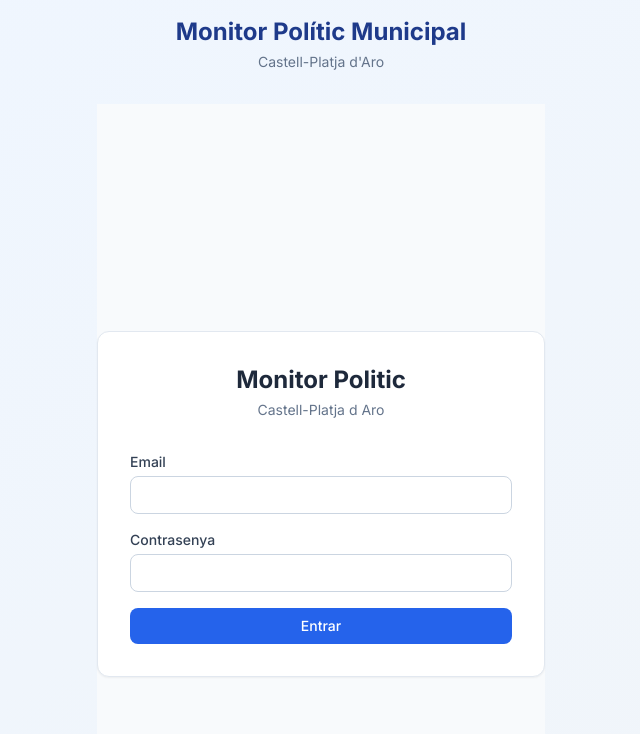
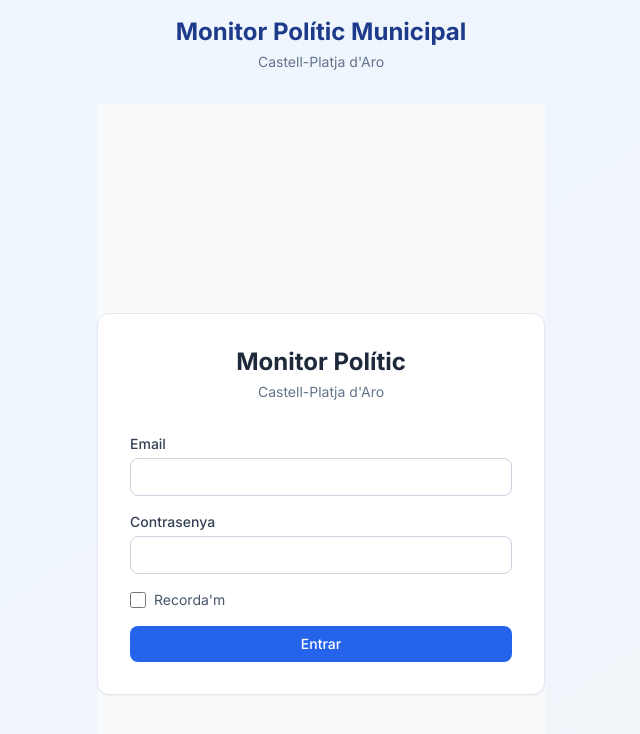
Before and after one commit to ait0rtg/plataforma-municipal, a Next.js app: page /login in a window 1280 px wide. Shown: the top 734 px of the page, without its empty margins (319-959 px from the left). Built offline with nearby package versions, Linux system fonts and the light colour scheme; no server answers.

Commit message:
Update page.tsx

```diff
--- a/app/(auth)/login/page.tsx
+++ b/app/(auth)/login/page.tsx
@@ -7,6 +7,7 @@ import { useRouter } from 'next/navigation'
 export default function LoginPage() {
   const [email, setEmail] = useState('')
   const [password, setPassword] = useState('')
+  const [remember, setRemember] = useState(false)
   const [error, setError] = useState('')
   const [loading, setLoading] = useState(false)
   const router = useRouter()
@@ -21,7 +22,11 @@ export default function LoginPage() {
     setLoading(true)
     setError('')
 
-    const { error } = await supabase.auth.signInWithPassword({ email, password })
+    const { error } = await supabase.auth.signInWithPassword({
+      email,
+      password,
+      options: { persistSession: remember },
+    })
 
     if (error) {
       setError('Credencials incorrectes')
@@ -29,15 +34,15 @@ export default function LoginPage() {
       return
     }
 
-    setTimeout(() => router.push('/dashboard'), 800)
+    router.push('/dashboard')
   }
 
   return (
     <div className="min-h-screen flex items-center justify-center bg-slate-50">
       <div className="bg-white p-8 rounded-xl shadow-sm border border-slate-200 w-full max-w-md">
         <div className="mb-8 text-center">
-          <h1 className="text-2xl font-bold text-slate-800">Monitor Politic</h1>
-          <p className="text-slate-500 text-sm mt-1">Castell-Platja d Aro</p>
+          <h1 className="text-2xl font-bold text-slate-800">Monitor Polític</h1>
+          <p className="text-slate-500 text-sm mt-1">Castell-Platja d'Aro</p>
         </div>
         <form onSubmit={handleLogin} className="space-y-4">
           <div>
@@ -60,6 +65,16 @@ export default function LoginPage() {
               required
             />
           </div>
+          <div className="flex items-center gap-2">
+            <input
+              type="checkbox"
+              id="remember"
+              checked={remember}
+              onChange={e => setRemember(e.target.checked)}
+              className="w-4 h-4 rounded border-slate-300 text-blue-600"
+            />
+            <label htmlFor="remember" className="text-sm text-slate-600">Recorda'm</label>
+          </div>
           {error && <p className="text-red-500 text-sm">{error}</p>}
           <button
             type="submit"
```
